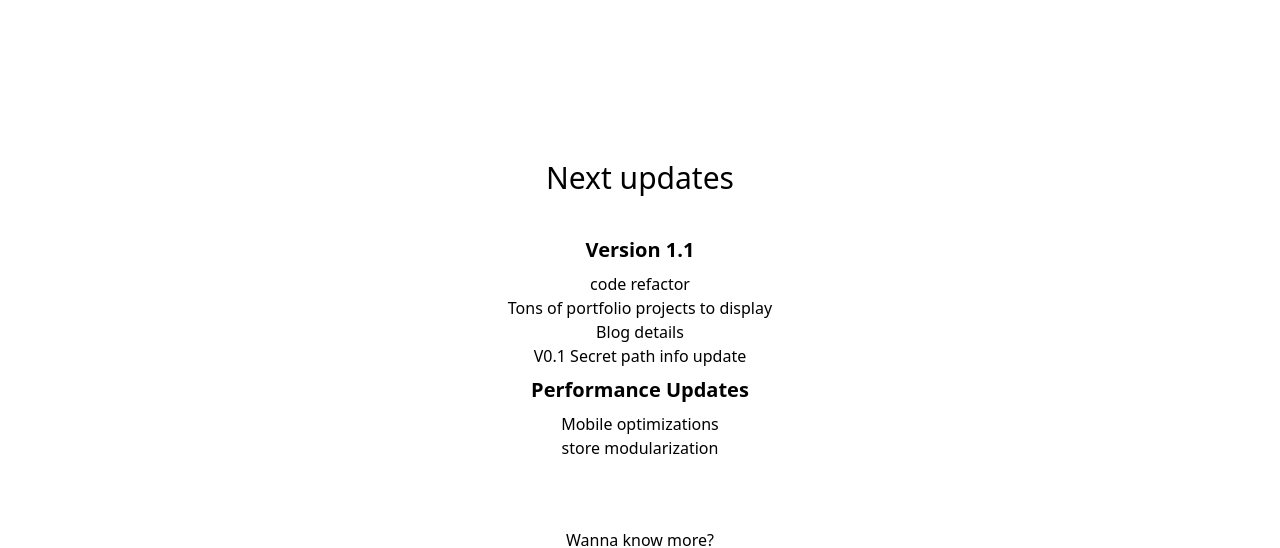
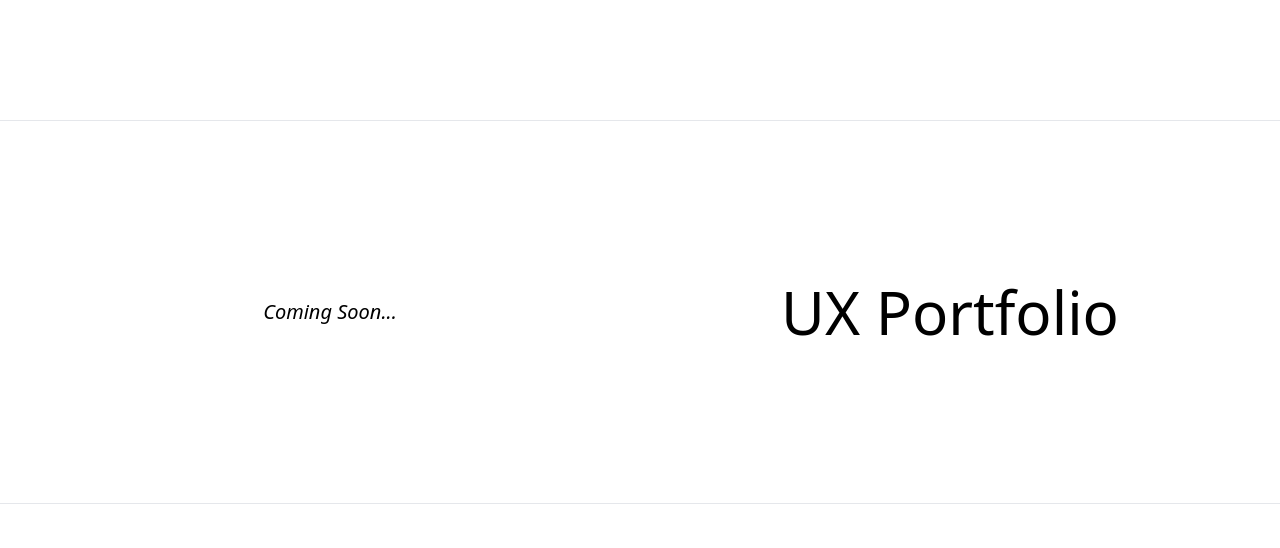
Before and after one commit to umangcodes/portfolio_project, a Vue app: page / in a window 1280 px wide. Shown: the part 2200-2748 px from the top of the page. Built offline with nearby package versions, Linux system fonts and the light colour scheme.

Commit message:
feat: UX portfolio projects section created. data update in next update.

```diff
--- /dev/null
+++ b/src/components/home/UxPort.vue
@@ -0,0 +1,22 @@
+<template>
+  <div
+    class="flex flex-col lg:grid lg:grid-cols-2 px-5 py-10 lg:h-96 h-auto lg:border-t lg:border-b"
+  >
+    <div class="lg:col-start-2 flex items-center justify-center">
+      <p class="lg:text-6xl text-5xl text-center">UX Portfolio</p>
+    </div>
+    <div
+      class="flex lg:col-start-1 lg:row-start-1 px-16 py-10 justify-center items-center"
+    >
+      <div class="flex flex-col">
+        <div class="text-xl font-thin italic">Coming Soon...</div>
+      </div>
+    </div>
+  </div>
+</template>
+
+<script>
+export default {};
+</script>
+
+<style lang="scss" scoped></style>
--- a/src/views/Home.vue
+++ b/src/views/Home.vue
@@ -9,6 +9,9 @@
     <ProjectsPanel />
     <SkillsV2 />
     <!-- projects -->
+    <!-- Change the location of UX port from the bottom into projects panel,
+    give a navigation option between UX and Front end development in projects panel. -->
+    <UxPort />
     <!-- blog -->
     <Updates />
     <Login />
@@ -24,6 +27,7 @@ import Login from "../components/navigation/Login.vue";
 import Dc from "../components/home/Dc.vue";
 import Philosophy from "../components/home/Philosophy.vue";
 import ProjectsPanel from "../components/home/ProjectsPanel.vue";
+import UxPort from "../components/home/UxPort.vue";
 export default {
   name: "Home",
   components: {
@@ -34,7 +38,7 @@ export default {
     Dc,
     Philosophy,
     ProjectsPanel,
+    UxPort,
   },
-
 };
 </script>
```
